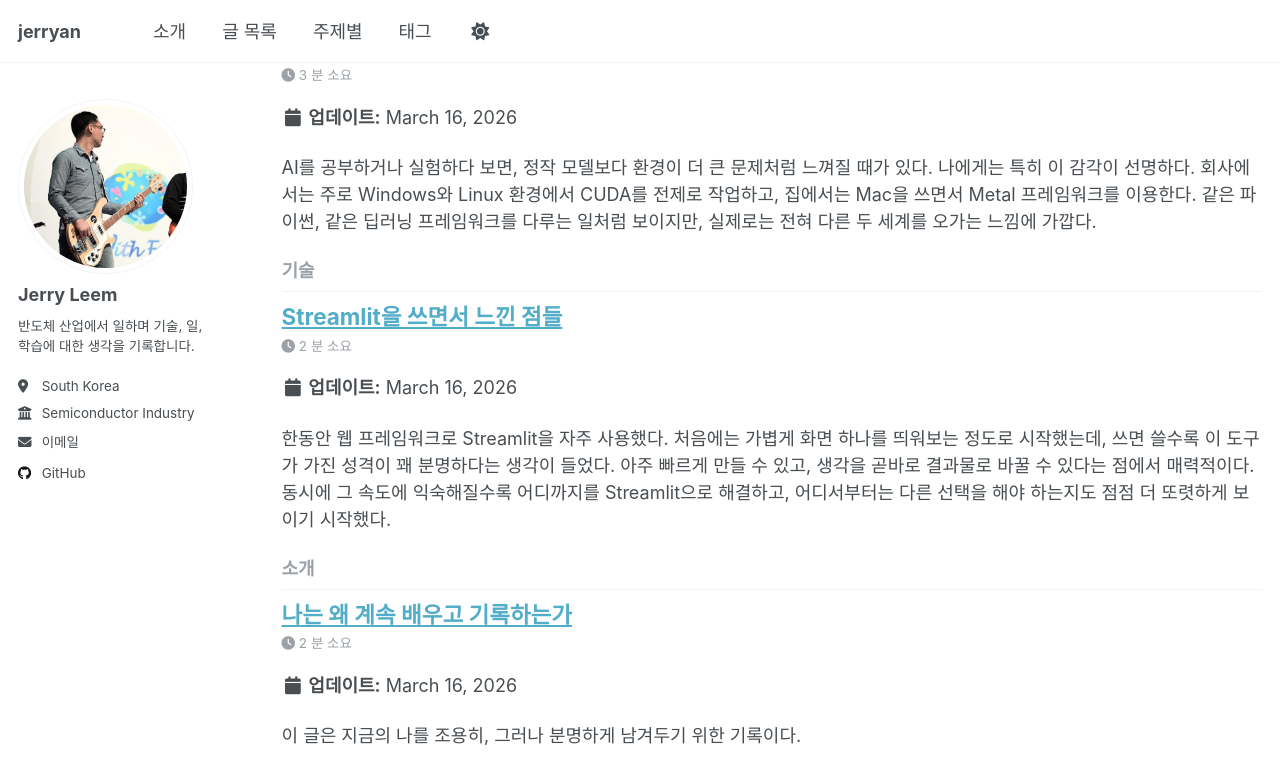
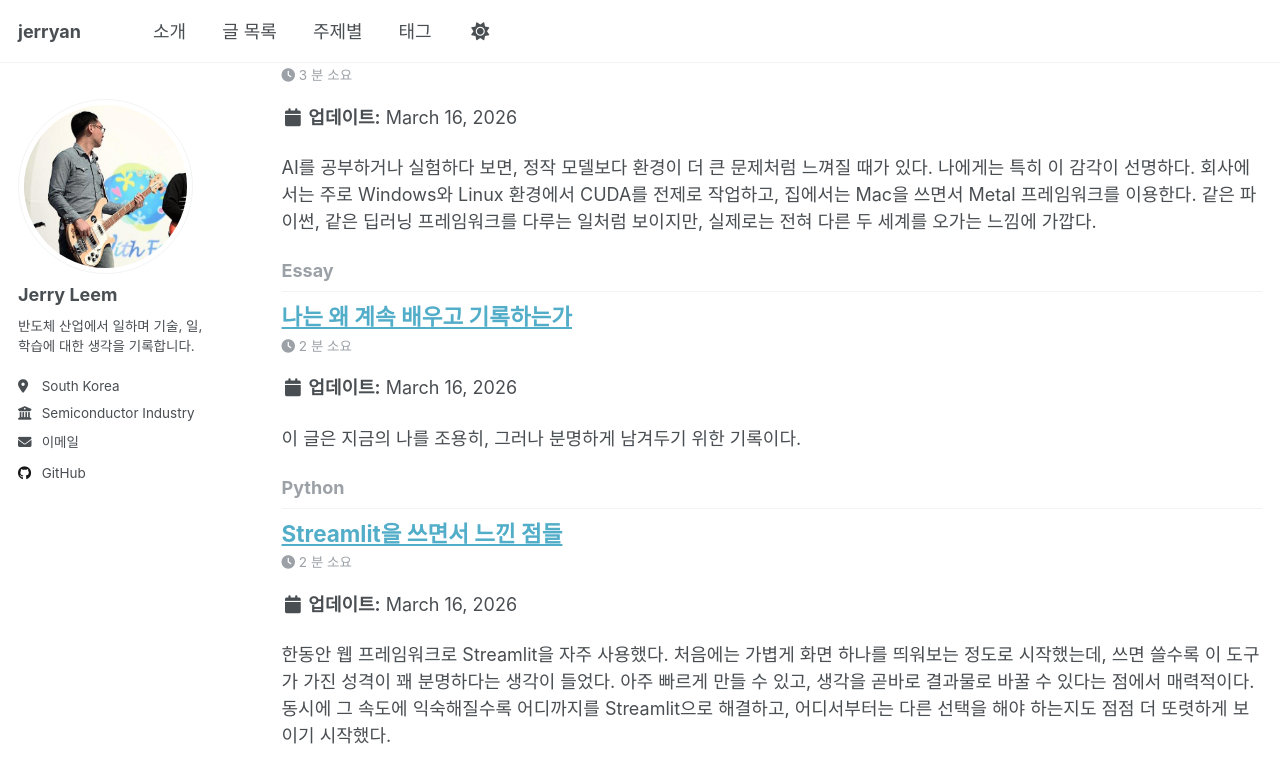
Before and after one commit to jerry-leem/jerry-leem.github.io, a Jekyll site: the page built from _pages/category-archive.html, in a window 1280 px wide and 900 px high, scrolled down 410 px. Shown: the top 784 px of the window. Built offline with Jekyll 4.4.1, drawn with Linux system fonts in a browser that asks for light colours; a script that is not in the unit is left out.

Commit message:
기존 포스트 카테고리 체계 정리

```diff
--- a/_posts/2026-03-16-about-jerry-leem.md
+++ b/_posts/2026-03-16-about-jerry-leem.md
@@ -2,7 +2,7 @@
 title: "나는 왜 계속 배우고 기록하는가"
 date: 2026-03-16
 categories:
-  - 소개
+  - Essay
 tags:
   - 자기소개
   - 반도체
--- a/_posts/2026-03-16-streamlit-thoughts.md
+++ b/_posts/2026-03-16-streamlit-thoughts.md
@@ -2,7 +2,7 @@
 title: "Streamlit을 쓰면서 느낀 점들"
 date: 2026-03-16
 categories:
-  - 기술
+  - Python
 tags:
   - python
   - streamlit
```
